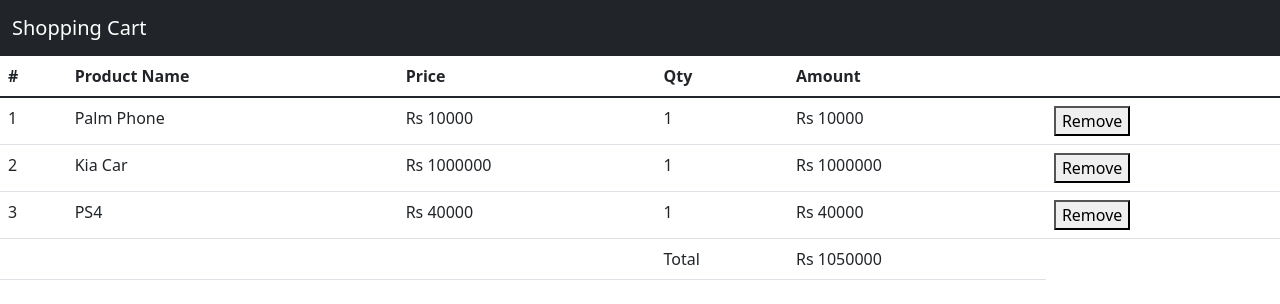
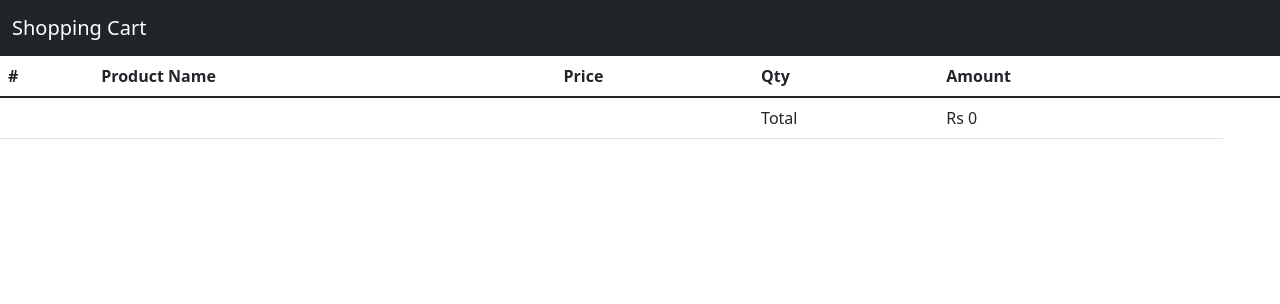
Before and after one commit to nikhil00shinde/shopping-cart, a React (Create React App) app: page /cart in a window 1280 px wide. Shown: the top 304 px of the page. Built offline with nearby package versions, Linux system fonts and the light colour scheme.

Commit message:
completed

```diff
--- a/src/components/cart.jsx
+++ b/src/components/cart.jsx
@@ -1,7 +1,10 @@
-import { useSelector } from "react-redux";
+import { useDispatch, useSelector } from "react-redux";
+import { removeCreator } from "../redux/actions";
 
 let Cart = () => {
 	let state = useSelector((state) => state);
+	let dispatch = useDispatch();
+
 	let filteredArr = state.filter((el, index) => el.qty > 0);
 	let total = 0;
 	return (
@@ -29,7 +32,13 @@
 								<td>{el.qty}</td>
 								<td>Rs {amount}</td>
 								<td>
-									<button>Remove</button>
+									<button
+										onClick={() => {
+											dispatch(removeCreator(el.id));
+										}}
+									>
+										Remove
+									</button>
 								</td>
 							</tr>
 						);
--- a/src/components/preview.jsx
+++ b/src/components/preview.jsx
@@ -1,10 +1,11 @@
-import { useSelector } from "react-redux";
+import { useDispatch, useSelector } from "react-redux";
 import { useParams } from "react-router-dom";
 import "./preview.css";
+import { addCreator } from "../redux/actions";
 
 let Preview = () => {
 	let { id } = useParams();
-
+	let dispatch = useDispatch();
 	let state = useSelector((state) => state);
 
 	let reqObj = state[id];
@@ -24,7 +25,13 @@
 						non velit excepturi harum, perspiciatis dolorem ipsa corporis
 						consequuntur tempora itaque deleniti eos id doloremque magnam!
 					</p>
-					<button>Add to Cart</button>
+					<button
+						onClick={() => {
+							dispatch(addCreator(reqObj.id));
+						}}
+					>
+						Add to Cart
+					</button>
 				</div>
 			</div>
 		</>
--- a/src/components/product.jsx
+++ b/src/components/product.jsx
@@ -1,8 +1,11 @@
 import { useHistory } from "react-router-dom";
 import "./product.css";
+import { addCreator } from "../redux/actions";
+import { useDispatch } from "react-redux";
 
 let Product = (props) => {
 	let history = useHistory();
+	let dispatch = useDispatch();
 	return (
 		<div className="product-card">
 			<div
@@ -14,7 +17,13 @@
 				<img src={props.data.img}></img>
 			</div>
 			<div className="product-btn">
-				<button>Add to Cart</button>
+				<button
+					onClick={() => {
+						dispatch(addCreator(props.data.id));
+					}}
+				>
+					Add to Cart
+				</button>
 			</div>
 		</div>
 	);
--- a/src/index.js
+++ b/src/index.js
@@ -2,7 +2,7 @@
 import ReactDOM from "react-dom";
 import App from "./App";
 import { createStore } from "redux";
-import reducer from "./components/redux/reducers";
+import reducer from "./redux/reducers";
 import { Provider } from "react-redux";
 
 let myStore = createStore(reducer);
--- a/src/components/redux/reducers.js
+++ b/src/redux/reducers.js
@@ -6,21 +6,21 @@
 		name: "Palm Phone",
 		img: "https://i.shgcdn.com/d28da852-3c05-408e-bde3-4aeb881e1a08/-/format/auto/-/preview/3000x3000/-/quality/lighter/",
 		price: 10000,
-		qty: 1,
+		qty: 0,
 	},
 	{
 		id: 1,
 		name: "Kia Car",
 		img: "https://www.kia.com/us/content/dam/kia/us/en/home/hero/sorento_2021/foreground/kia_homepage_mobile_hero_foreground.png",
 		price: 1000000,
-		qty: 1,
+		qty: 0,
 	},
 	{
 		id: 2,
 		name: "PS4",
 		price: 40000,
 		img: "https://upload.wikimedia.org/wikipedia/commons/thumb/8/8c/PS4-Console-wDS4.png/1200px-PS4-Console-wDS4.png",
-		qty: 1,
+		qty: 0,
 	},
 ];
 
```
Also changed, not shown: src/redux/actions.js (renamed from src/components/redux/actions.js), src/redux/constants.js (renamed from src/components/redux/constants.js).
